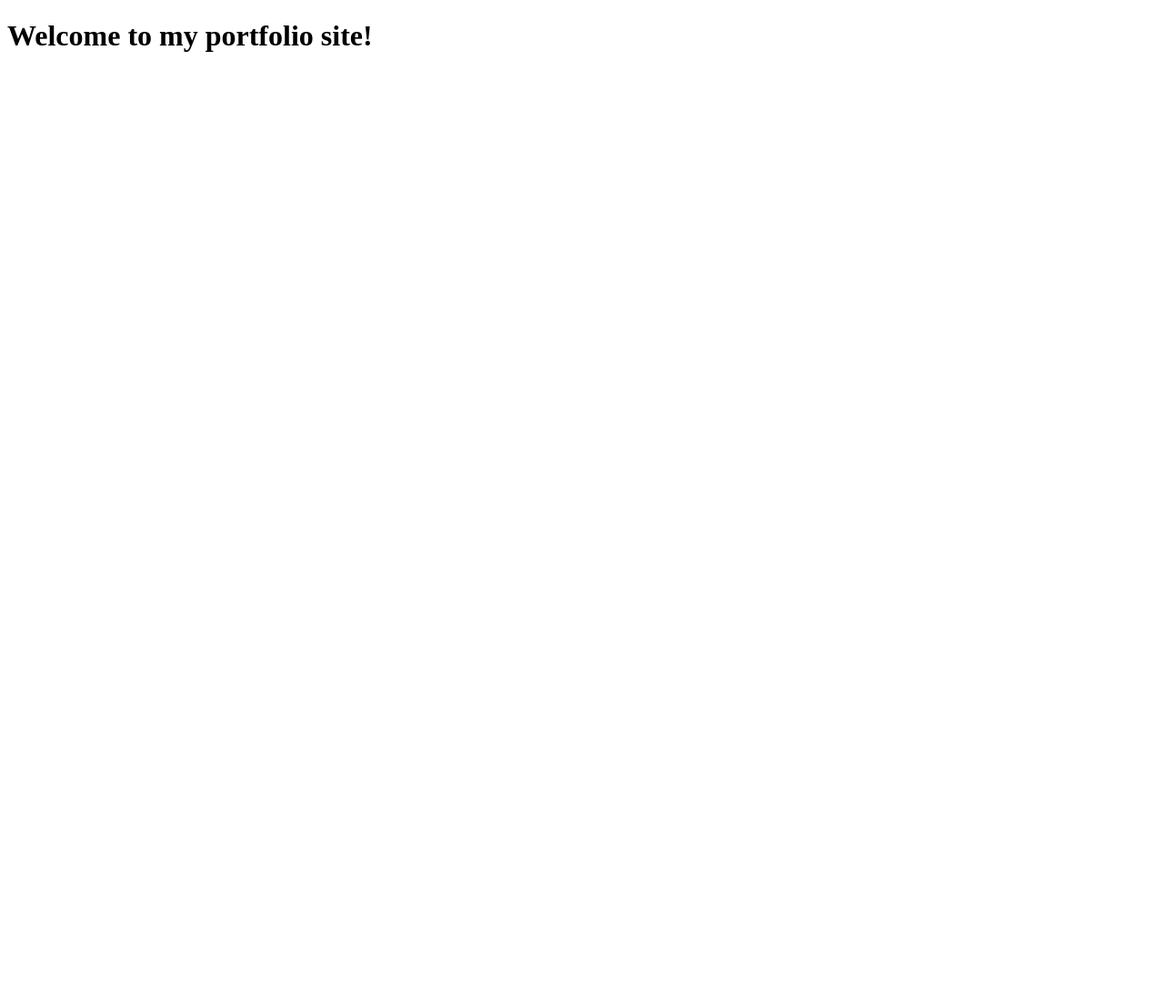
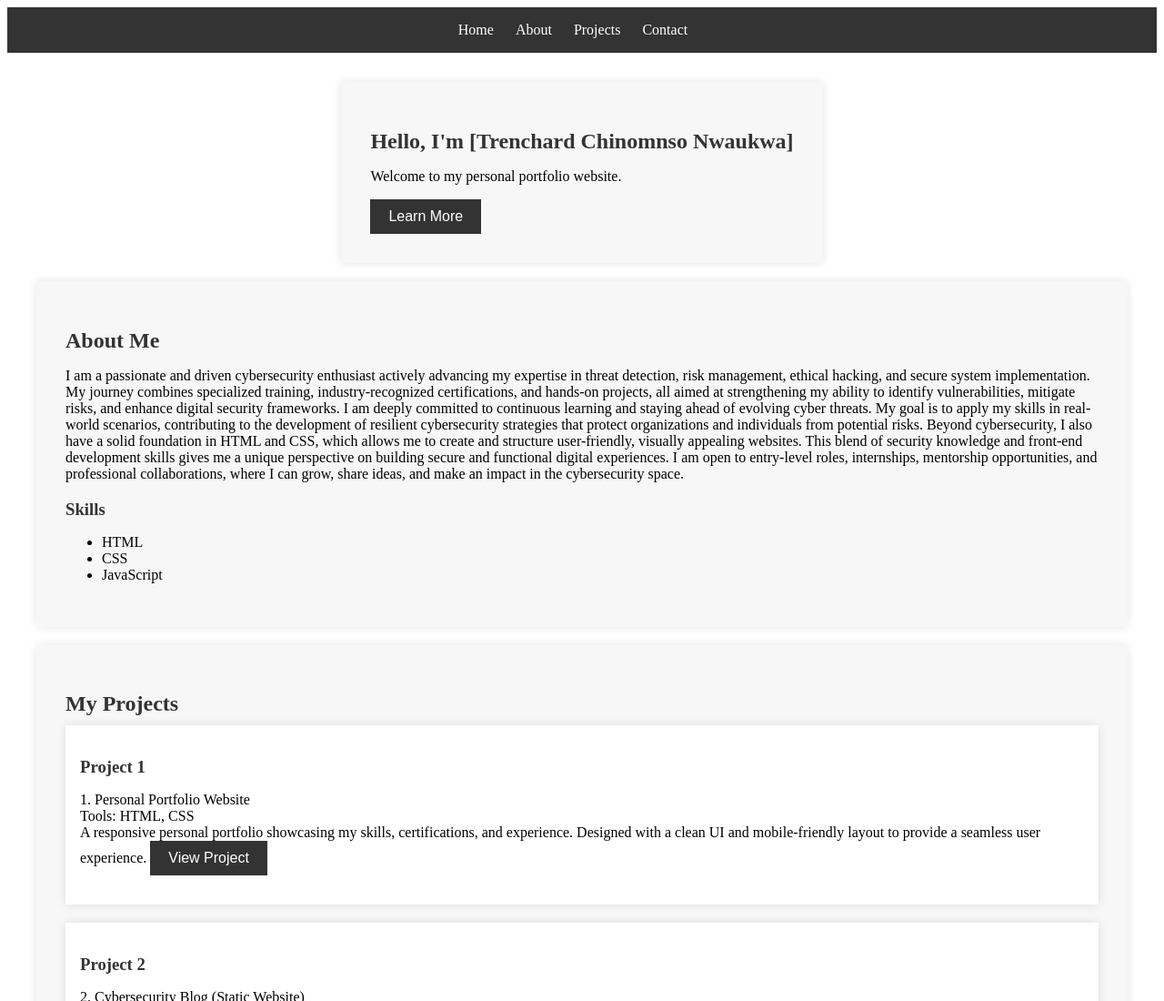
Before and after one commit to nomnso10/trenchard-portfolio-site, a plain HTML site: page index.html in a window 1280 px wide. Shown: the top 1100 px of the page at 91% size. Before the commit the page ends 800 px from the top, so only its background shows below. Drawn offline with Linux system fonts and the light colour scheme; files that its build step writes are made by us from their sources.

Commit message:
Update index.html

```diff
--- a/index.html
+++ b/index.html
@@ -1,9 +1,80 @@
 <!DOCTYPE html>
-<html>
+<html lang="en">
 <head>
-    <title>Trenchard Portfolio Site</title>
+    <meta charset="UTF-8">
+    <meta name="viewport" content="width=device-width, initial-scale=1.0">
+    <title>Personal Portfolio</title>
+    <link rel="stylesheet" href="styles.css">
 </head>
 <body>
-    <h1>Welcome to my portfolio site!</h1>
+    <header>
+        <nav>
+            <ul>
+                <li><a href="#home">Home</a></li>
+                <li><a href="#about">About</a></li>
+                <li><a href="#projects">Projects</a></li>
+                <li><a href="#contact">Contact</a></li>
+            </ul>
+        </nav>
+    </header>
+    <main>
+        <section id="home">
+            <h1>Hello, I'm [Trenchard Chinomnso Nwaukwa]</h1>
+            <p>Welcome to my personal portfolio website.</p>
+            <button>Learn More</button>
+        </section>
+        <section id="about">
+            <h2>About Me</h2>
+            <p>I am a passionate and driven cybersecurity enthusiast actively advancing my expertise in threat detection, risk management, ethical hacking, and secure system implementation. My journey combines specialized training, industry-recognized certifications, and hands-on projects, all aimed at strengthening my ability to identify vulnerabilities, mitigate risks, and enhance digital security frameworks.
+
+I am deeply committed to continuous learning and staying ahead of evolving cyber threats. My goal is to apply my skills in real-world scenarios, contributing to the development of resilient cybersecurity strategies that protect organizations and individuals from potential risks.
+
+Beyond cybersecurity, I also have a solid foundation in HTML and CSS, which allows me to create and structure user-friendly, visually appealing websites. This blend of security knowledge and front-end development skills gives me a unique perspective on building secure and functional digital experiences.
+
+I am open to entry-level roles, internships, mentorship opportunities, and professional collaborations, where I can grow, share ideas, and make an impact in the cybersecurity space.</p>
+            <h3>Skills</h3>
+            <ul>
+                <li>HTML</li>
+                <li>CSS</li>
+                <li>JavaScript</li>
+            </ul>
+        </section>
+        <section id="projects">
+            <h2>My Projects</h2>
+            <div class="project-card">
+                <h3>Project 1</h3>
+                <p>1. Personal Portfolio Website
+
+<br>Tools: HTML, CSS
+<br>A responsive personal portfolio showcasing my skills, certifications, and experience. Designed with a clean UI and mobile-friendly layout to provide a seamless user experience.
+                <button>View Project</button>
+            </div>
+            <div class="project-card">
+                <h3>Project 2</h3>
+                <p>2. Cybersecurity Blog (Static Website)
+
+<br>Tools: HTML, CSS
+<br>Created a simple, static blog page to share cybersecurity tips, best practices, and updates. Focused on building a structured layout and enhancing readability for visitors.</p>
+</p>
+                <button>View Project</button>
+            </div>
+        </section>
+        <section id="contact">
+            <h2>Get in Touch</h2>
+
+            <!-- Clickable email -->
+            <p>
+                Email: <a href="mailto:trenchardchinomnso@gmail.com">trenchardchinomnso@gmail.com</a>
+            </p>
+
+            <form action="mailto:trenchardchinomnso@gmail.com" method="post" enctype="text/plain">
+                <input type="text" placeholder="Name">
+                <input type="email" placeholder="Email">
+                <textarea placeholder="Message"></textarea>
+                <button>Send</button>
+            </form>
+        </section>
+    </main>
+    <script src="script.js"></script>
 </body>
 </html>
```
Also changed, not shown: portfolio/portfolio.html (renamed from portfolio/myportfolio.html).
